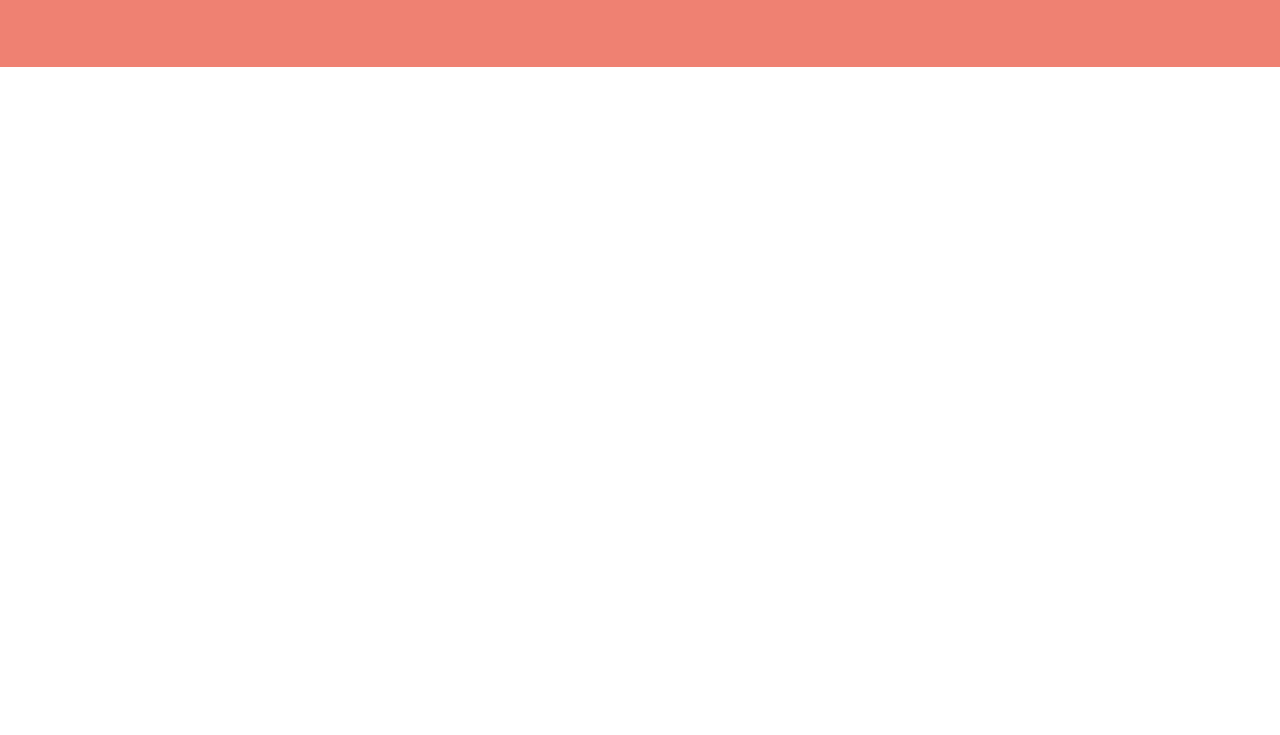
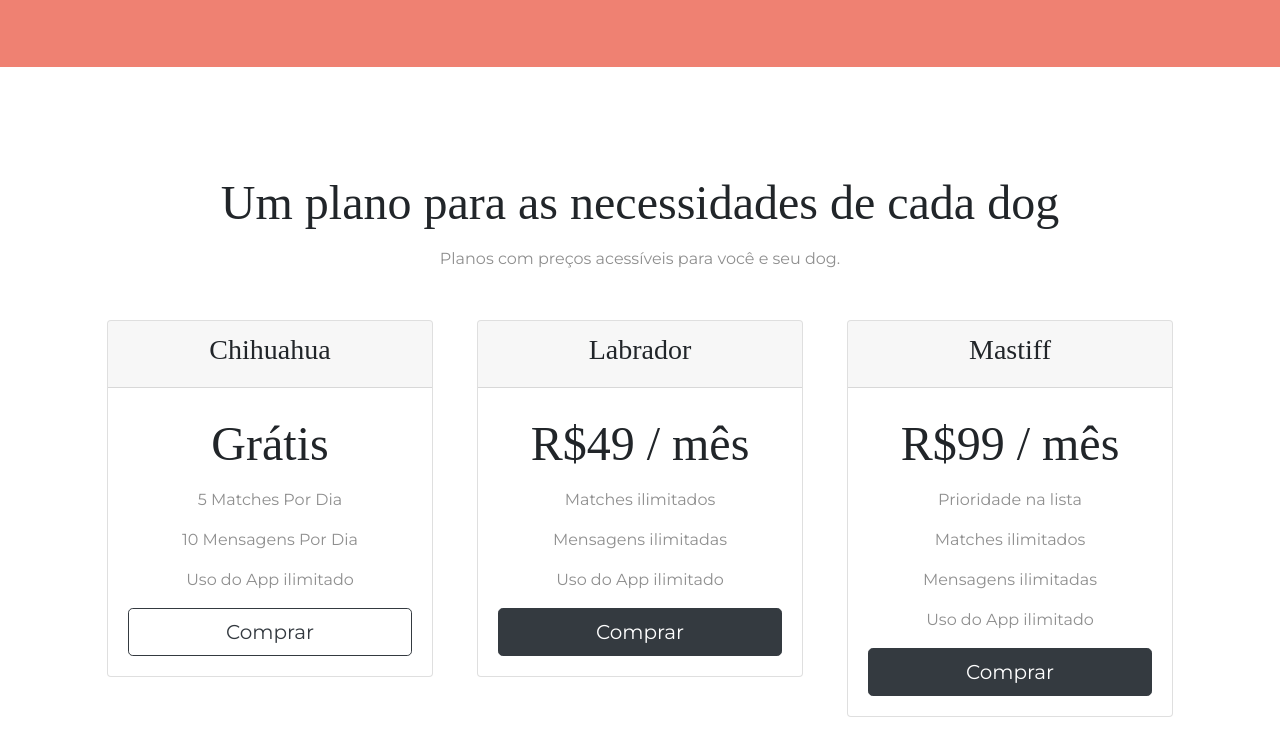
Before and after one commit to FFHipolito/tindog-website, a plain HTML site: page index.html in a window 1280 px wide. Shown: the part 1828-2563 px from the top of the page. Before the commit the page ends 1895 px from the top, so only its background shows below. Drawn offline with nearby package versions, Linux system fonts and the light colour scheme.

Commit message:
create pricing session

```diff
--- a/css/styles.css
+++ b/css/styles.css
@@ -126,6 +126,19 @@ p {
   margin: 20px 20px 50px;
 }
 
+#pricing {
+  padding: 100px;
+}
+
+.price-text {
+  font-size: 3rem;
+  line-height: 1.5;
+}
+
+.pricing-column {
+  padding: 3% 2%;
+}
+
 @media (max-width: 1028px) {
   #title {
     text-align: center;
--- a/index.html
+++ b/index.html
@@ -174,5 +174,67 @@
       />
       <img class="press-logo" src="images/mashable.png" alt="mashable-logo" />
     </section>
+
+    <section class="white-section" id="pricing">
+      <h2 class="section-heading">Um plano para as necessidades de cada dog</h2>
+      <p>Planos com preços acessíveis para você e seu dog.</p>
+
+      <div class="row">
+        <div class="pricing-column col-lg-4 col-md-6">
+          <div class="card">
+            <div class="card-header">
+              <h3>Chihuahua</h3>
+            </div>
+            <div class="card-body">
+              <h2 class="price-text">Grátis</h2>
+              <p>5 Matches Por Dia</p>
+              <p>10 Mensagens Por Dia</p>
+              <p>Uso do App ilimitado</p>
+              <button
+                class="btn btn-lg btn-block btn-outline-dark"
+                type="button"
+              >
+                Comprar
+              </button>
+            </div>
+          </div>
+        </div>
+
+        <div class="pricing-column col-lg-4 col-md-6">
+          <div class="card">
+            <div class="card-header">
+              <h3>Labrador</h3>
+            </div>
+            <div class="card-body">
+              <h2 class="price-text">R$49 / mês</h2>
+              <p>Matches ilimitados</p>
+              <p>Mensagens ilimitadas</p>
+              <p>Uso do App ilimitado</p>
+              <button class="btn btn-lg btn-block btn-dark" type="button">
+                Comprar
+              </button>
+            </div>
+          </div>
+        </div>
+
+        <div class="pricing-column col-lg-4">
+          <div class="card">
+            <div class="card-header">
+              <h3>Mastiff</h3>
+            </div>
+            <div class="card-body">
+              <h2 class="price-text">R$99 / mês</h2>
+              <p>Prioridade na lista</p>
+              <p>Matches ilimitados</p>
+              <p>Mensagens ilimitadas</p>
+              <p>Uso do App ilimitado</p>
+              <button class="btn btn-lg btn-block btn-dark" type="button">
+                Comprar
+              </button>
+            </div>
+          </div>
+        </div>
+      </div>
+    </section>
   </body>
 </html>
```
